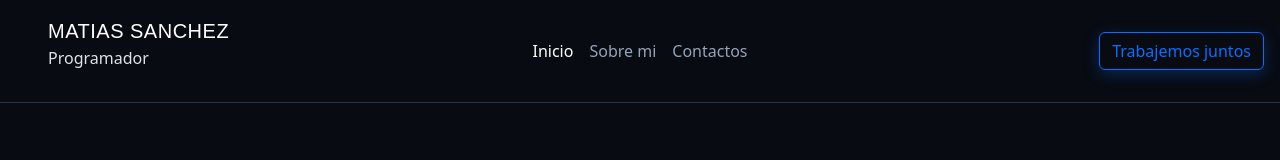
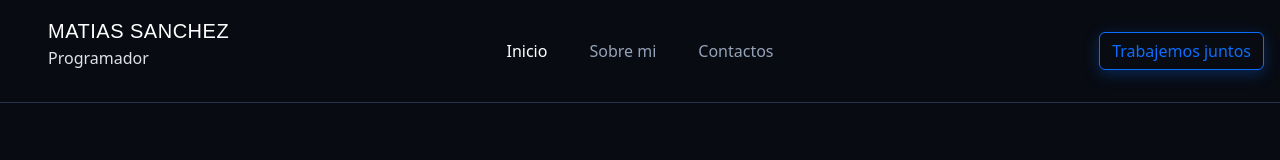
Before and after one commit to Matiassanchez18/Portafolio-React, a React (Vite) app in the folder Portafolio/: page / in a window 1280 px wide. Shown: the top 160 px of the page. Built offline with nearby package versions, Linux system fonts and the light colour scheme.

Commit message:
Se cambio el hover agregando bordes y color

```diff
--- a/Portafolio/src/components/Header.jsx
+++ b/Portafolio/src/components/Header.jsx
@@ -27,7 +27,7 @@ function Header() {
               <Nav.Link href="#" className="active">
                 Inicio
               </Nav.Link>
-              <Nav.Link href="#features">Sobre mi</Nav.Link>
+              <Nav.Link href="#features" className="mx-4">Sobre mi</Nav.Link>
               <Nav.Link href="#pricing">Contactos</Nav.Link>
             </Nav>
           </div>
--- a/Portafolio/src/css/Header.css
+++ b/Portafolio/src/css/Header.css
@@ -23,15 +23,17 @@
 
 .NavHeader .nav-link {
     color: var(--text-secondary);
+
+}
+.NavHeader .nav-link {
+    border: 1px solid transparent;
+    border-radius: 10px;
+    transition: 0.6s ease;
 }
 
 .NavHeader .nav-link:hover {
-    color: var(--text-primary);
-}
-
-img{
-    width: 50px;
-    object-fit: cover;
+    color: #0d6efd;
+    border-color: #0d6efd;
 }
 
 .nombre {
```
